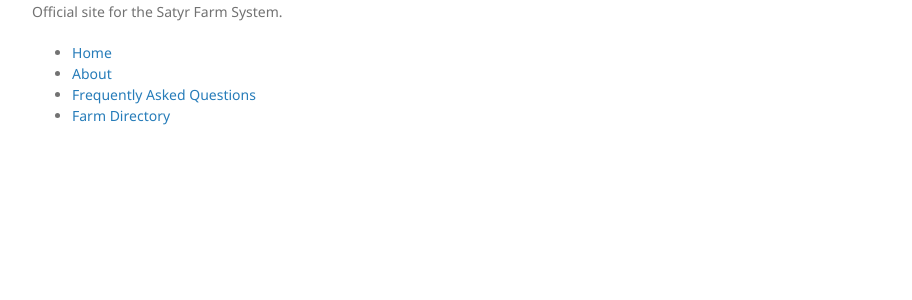
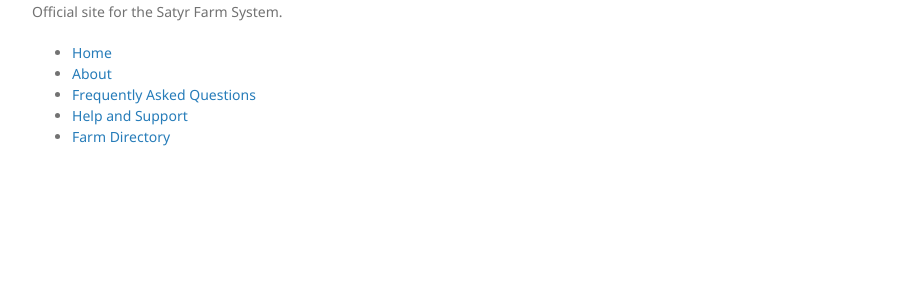
Before and after one commit to SatyrFarm/SatyrFarm.github.io, a Jekyll site: the page built from index.md, in a window 1280 px wide. Shown: the part 282-582 px from the top of the page, without its empty margins (178-1090 px from the left). Built offline with Jekyll 4.4.1, drawn with Linux system fonts in a browser that asks for light colours; our own code applies the rules of GitHub Pages for plain Markdown files.

Commit message:
Update default.html

```diff
--- a/_layouts/default.html
+++ b/_layouts/default.html
@@ -38,6 +38,7 @@
           <li><a href="index">Home</a></li>
           <li><a href="about">About</a></li>
           <li><a href="faq">Frequently Asked Questions</a></li>
+          <li><a href="help">Help and Support</a></li>
           <li><a href="directory">Farm Directory</a></li>
         </ul>
         {% endif %}
```
